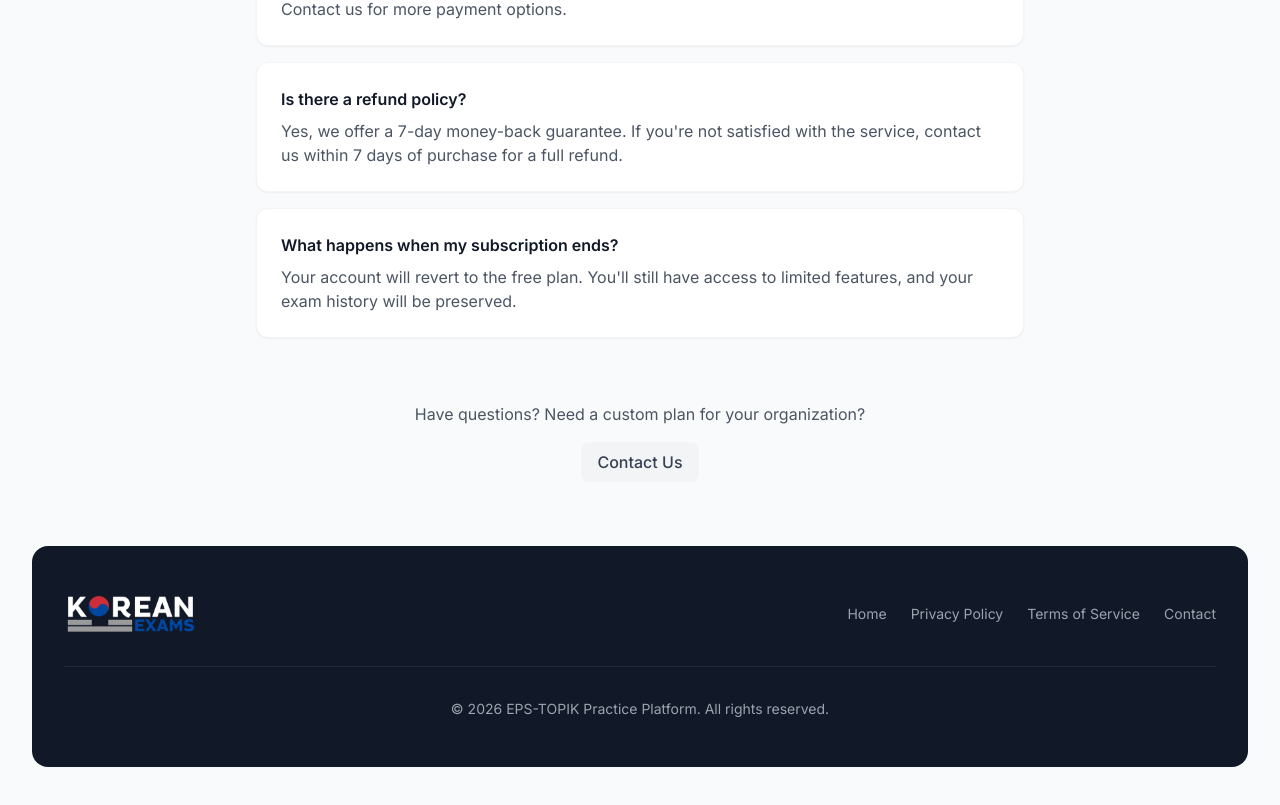
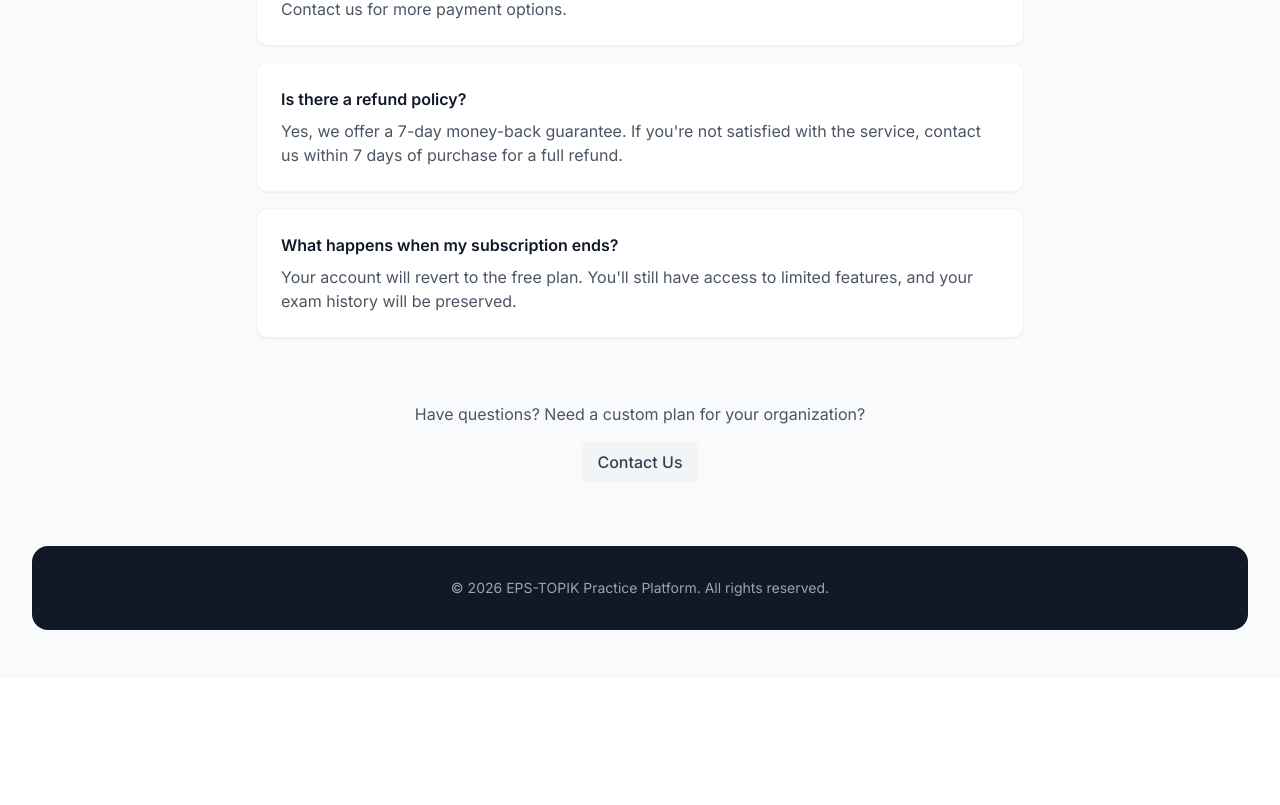
Before and after one commit to JaninduHK/Korean-Exams, a React (Vite) app in the folder client/: page /pricing in a window 1280 px wide. Shown: the part 853-1658 px from the top of the page. After the commit the page ends 1531 px from the top, so only its background shows below. Built offline with nearby package versions, Linux system fonts and the light colour scheme; no server answers.

Commit message:
Update SubscriptionPage.jsx

```diff
--- a/client/src/pages/SubscriptionPage.jsx
+++ b/client/src/pages/SubscriptionPage.jsx
@@ -1,5 +1,5 @@
 import { useEffect, useState } from 'react';
-import { useNavigate, Link } from 'react-router-dom';
+import { useNavigate } from 'react-router-dom';
 import { Check, X, Crown, Zap, Star, CreditCard, Banknote, Upload, Phone } from 'lucide-react';
 import { toast } from 'react-toastify';
 import useAuthStore from '../store/authStore';
@@ -568,22 +568,9 @@
         </div>
 
         {/* Footer */}
-        <footer className="bg-gray-900 text-gray-400 py-12 mt-16 rounded-2xl">
-          <div className="max-w-7xl mx-auto px-4 sm:px-6 lg:px-8">
-            <div className="flex flex-col md:flex-row items-center justify-between gap-4">
-              <div className="flex items-center">
-                <img src="/logo-white.png" alt="Korean Exams" className="h-10" />
-              </div>
-              <div className="flex gap-6 text-sm">
-                <Link to="/" className="hover:text-white">Home</Link>
-                <Link to="/privacy" className="hover:text-white">Privacy Policy</Link>
-                <Link to="/terms" className="hover:text-white">Terms of Service</Link>
-                <Link to="/contact" className="hover:text-white">Contact</Link>
-              </div>
-            </div>
-            <div className="mt-8 pt-8 border-t border-gray-800 text-center text-sm">
-              &copy; {new Date().getFullYear()} EPS-TOPIK Practice Platform. All rights reserved.
-            </div>
+        <footer className="bg-gray-900 text-gray-400 py-8 mt-16 rounded-2xl">
+          <div className="max-w-6xl mx-auto px-4 sm:px-6 lg:px-8 text-center text-sm">
+            &copy; {new Date().getFullYear()} EPS-TOPIK Practice Platform. All rights reserved.
           </div>
         </footer>
       </div>
```
